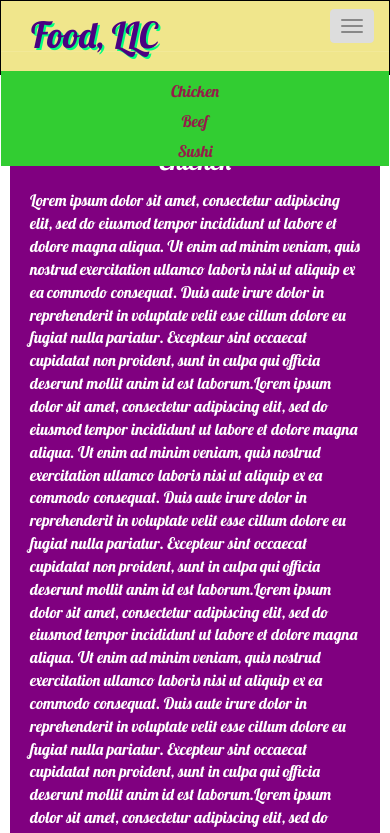
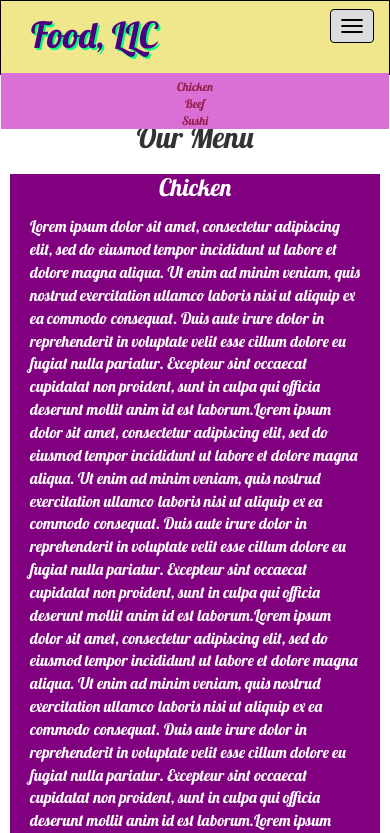
Before and after one commit to solalura24/M3.1, a plain HTML site: page index.html in a window 390 px wide. Both pictures are taken after a click on the button "Toggle navigation". Shown: the top 833 px of the page. Drawn offline with Linux system fonts and the light colour scheme.

Commit message:
Updating

```diff
--- a/css/styles.css
+++ b/css/styles.css
@@ -18,6 +18,17 @@ body{
 div#collapsable-nav.navbar-collapse{
 	border:0px;
 }
+.navigation{
+	width: 100%;
+    height:auto;
+    margin-left:auto;
+    margin-right:auto;
+ }
+#nav-list ul{
+	padding-left:0px;
+	padding-right:0p;
+}
+
 h1{
 	color: #4B0082;
 	margin:5px auto 5px 15px;
@@ -25,15 +36,17 @@ h1{
 	line-height: .8;
 }
 #nav-list {
-  margin-top: 20px;
-  background-color: #32CD32;
+  margin-top: 22px;
+  background-color: #DA70D6;
   padding-bottom:5px;
-}
+ }
 
 #nav-list a {
   color: #951C49;
   text-align: center;
   padding-bottom:0px;
+  font-size: .75em;
+  line-height: 7px;
 }
 #nav-list a:hover {
   background: #8B008B;
@@ -46,11 +59,18 @@ h1{
 	height:100%;
 	padding:0px;
 }
+.navbar-header button.navbar-toggle, .navbar-header .icon-bar {
+  border: 1px solid black;
+}
+
 
 button.navbar-toggle.collapsed{
   margin-top:15px;
 }
 
+h2{
+	padding-top: 26px;
+}
 h3{
 	margin-bottom: 15px;
 }
--- a/index.html
+++ b/index.html
@@ -31,7 +31,7 @@
         </div>
         <div id="collapsable-nav" class="collapse navbar-collapse">
        <ul id="nav-list" class=" text-center nav navbar-nav navbar-right" >
-            <li class=" visible-xs items">
+            <li class=" visible-xs">
               <a href="menu.html"> Chicken</a>
             </li>
             <li class=" visible-xs items">
```
